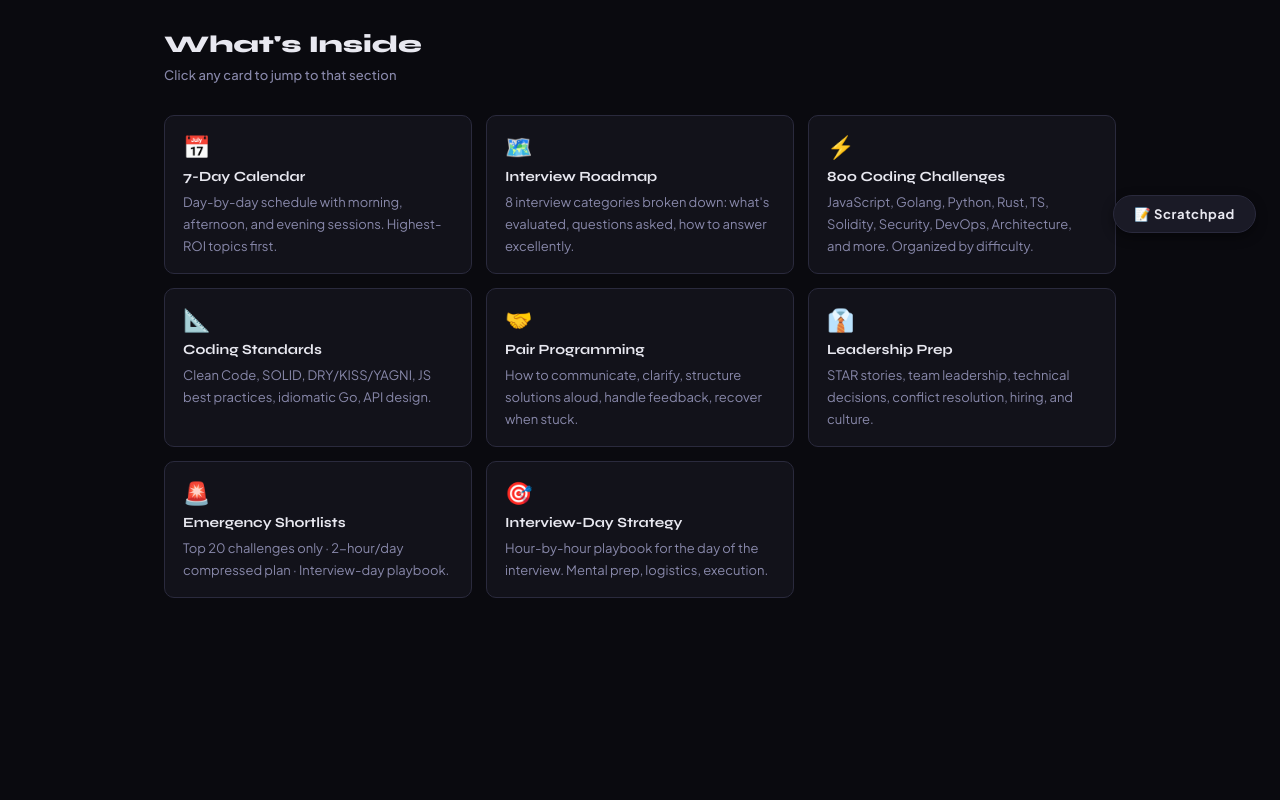
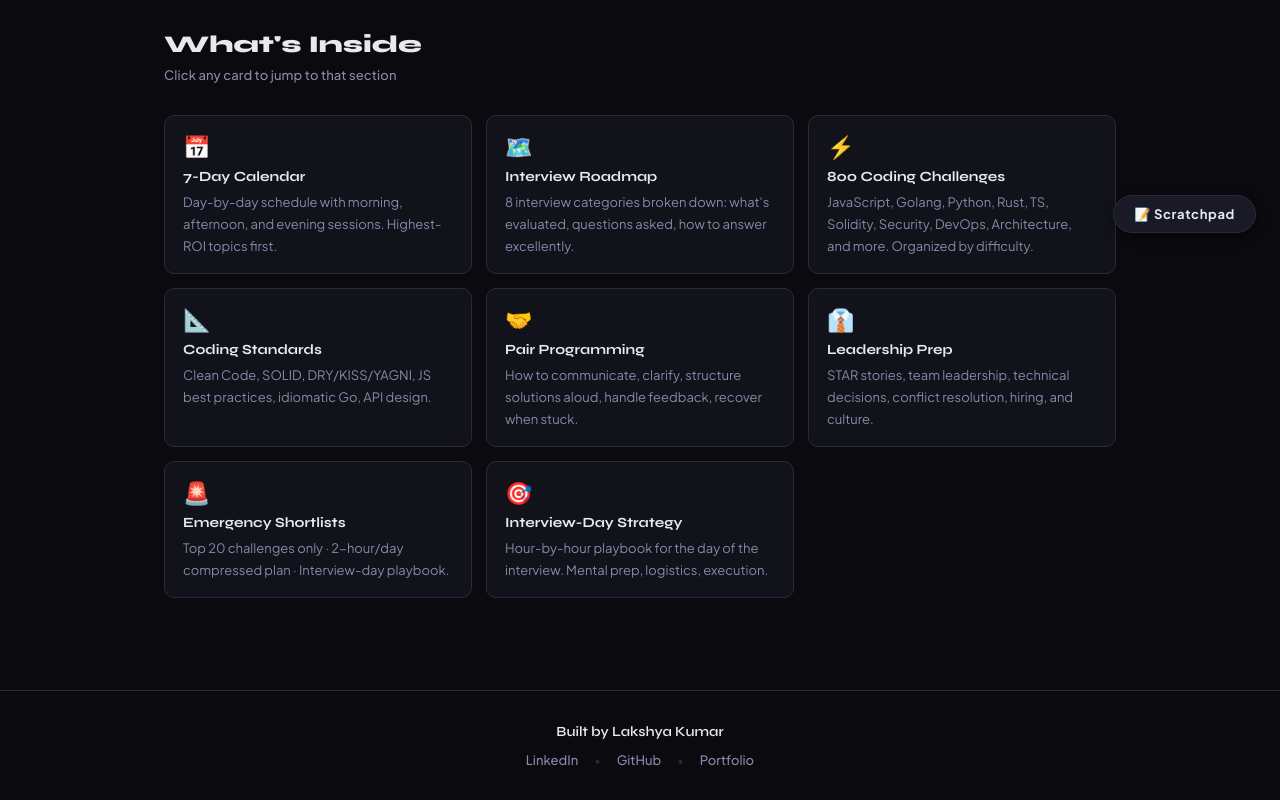
Before and after one commit to lakshyakumar/leadprep, a React (Vite) app: page / in a window 1280 px wide. Shown: the part 543-1343 px from the top of the page. Before the commit the page ends 1173 px from the top, so only its background shows below. Built offline with nearby package versions, Linux system fonts and the light colour scheme.

Commit message:
feat: initialize application structure with navigation, layout components, and global styles

```diff
--- a/src/App.jsx
+++ b/src/App.jsx
@@ -9,6 +9,7 @@ import Pairing from './components/Pairing'
 import Leadership from './components/Leadership'
 import Playbook from './components/Playbook'
 import Scratchpad from './components/Scratchpad'
+import Footer from './components/Footer'
 
 const SECTIONS = [
   { id: 'home', label: 'Overview' },
@@ -42,6 +43,7 @@ export default function App() {
       <main className={`section active`}>
         <ActiveComponent onNavigate={setActiveSection} />
       </main>
+      <Footer />
       <Scratchpad />
     </>
   )
--- /dev/null
+++ b/src/components/Footer.jsx
@@ -0,0 +1,24 @@
+import React from 'react'
+
+export default function Footer() {
+  return (
+    <footer className="footer">
+      <div className="footer-content">
+        <p className="footer-text">Built by Lakshya Kumar</p>
+        <div className="footer-links">
+          <a href="https://www.linkedin.com/in/lakshya-kumar/" target="_blank" rel="noopener noreferrer" className="footer-link">
+            LinkedIn
+          </a>
+          <span className="footer-divider">•</span>
+          <a href="https://github.com/lakshyakumar" target="_blank" rel="noopener noreferrer" className="footer-link">
+            GitHub
+          </a>
+          <span className="footer-divider">•</span>
+          <a href="https://lakshyakumar.com" target="_blank" rel="noopener noreferrer" className="footer-link">
+            Portfolio
+          </a>
+        </div>
+      </div>
+    </footer>
+  )
+}
--- a/src/index.css
+++ b/src/index.css
@@ -706,3 +706,46 @@ hr.divider { border: none; border-top: 1px solid var(--border); margin: 20px 0;
   color: var(--text2);
   opacity: 0.6;
 }
+
+/* FOOTER */
+.footer {
+  border-top: 1px solid var(--border);
+  background: rgba(10,10,15,0.95);
+  padding: 32px 24px;
+  margin-top: 60px;
+  text-align: center;
+}
+.footer-content {
+  max-width: 1000px;
+  margin: 0 auto;
+  display: flex;
+  flex-direction: column;
+  align-items: center;
+  gap: 12px;
+}
+.footer-text {
+  font-family: 'Syne', sans-serif;
+  font-size: 14px;
+  font-weight: 600;
+  color: var(--text);
+}
+.footer-links {
+  display: flex;
+  gap: 16px;
+  align-items: center;
+}
+.footer-link {
+  font-family: 'Plus Jakarta Sans', sans-serif;
+  font-size: 13px;
+  font-weight: 500;
+  color: var(--text2);
+  text-decoration: none;
+  transition: color 0.2s;
+}
+.footer-link:hover {
+  color: var(--accent);
+}
+.footer-divider {
+  color: var(--border);
+  font-size: 12px;
+}
```
